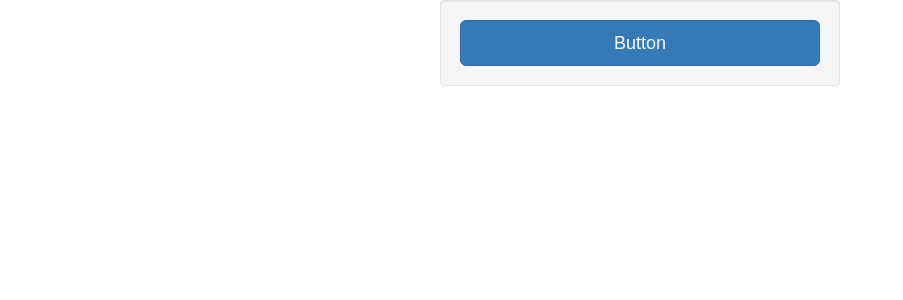
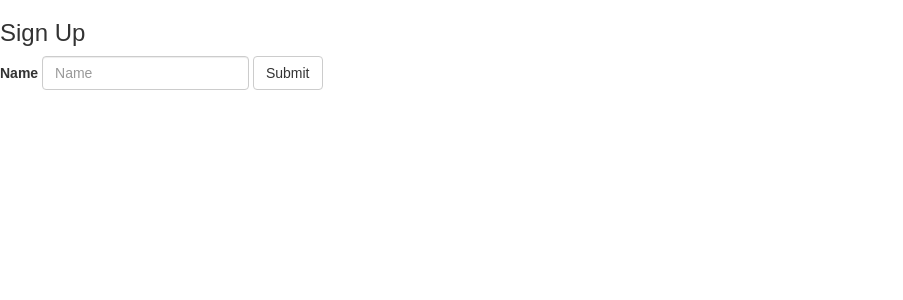
Before and after one commit to pluboj/react-form, a React (Create React App) app: page / in a window 1280 px wide. Shown: the top 300 px of the page, without its empty margins (0-903 px from the left). Built offline with nearby package versions, Linux system fonts and the light colour scheme.

Commit message:
Add form controls

```diff
--- a/src/App.js
+++ b/src/App.js
@@ -1,20 +1,33 @@
 import React, { Component } from 'react';
-import { Button } from 'react-bootstrap';
+
+import { Form, FormGroup, ControlLabel, FormControl, Button } from 'react-bootstrap';
+
 import './App.css';
 
 class App extends Component {
+  onFormSubmit = (evt) => {
+    evt.preventDefault();
+    console.log(this.name.value);
+  }
   render() {
-    const wellStyles = {maxWidth: 400, margin: '0 auto 10px'};
+
     return (
-      <div className="well" style={wellStyles}>
-        <Button
-          bsStyle="primary"
-          bsSize="large"
-          block
-        >
-        Button
+      <Form inline onSubmit={this.onFormSubmit}>
+        <h3>Sign Up</h3>
+        <FormGroup controlId="formInlineName">
+          <ControlLabel>Name</ControlLabel>
+          {' '}
+          <FormControl
+            type="text"
+            placeholder="Name"
+            inputRef={(input) => this.name = input}
+          />
+        </FormGroup>
+        {' '}
+        <Button type="submit">
+        Submit
         </Button>
-      </div>
+      </Form>
     );
   }
 }
```
